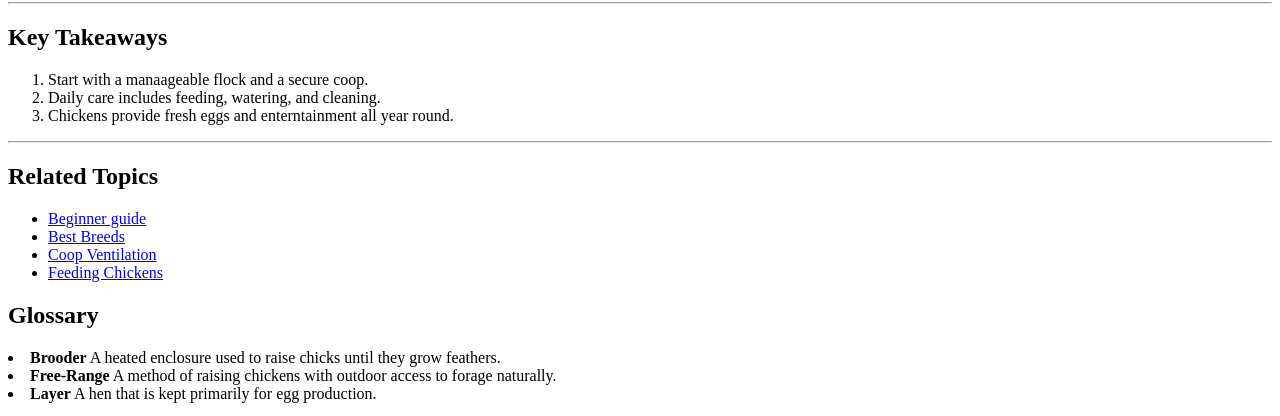
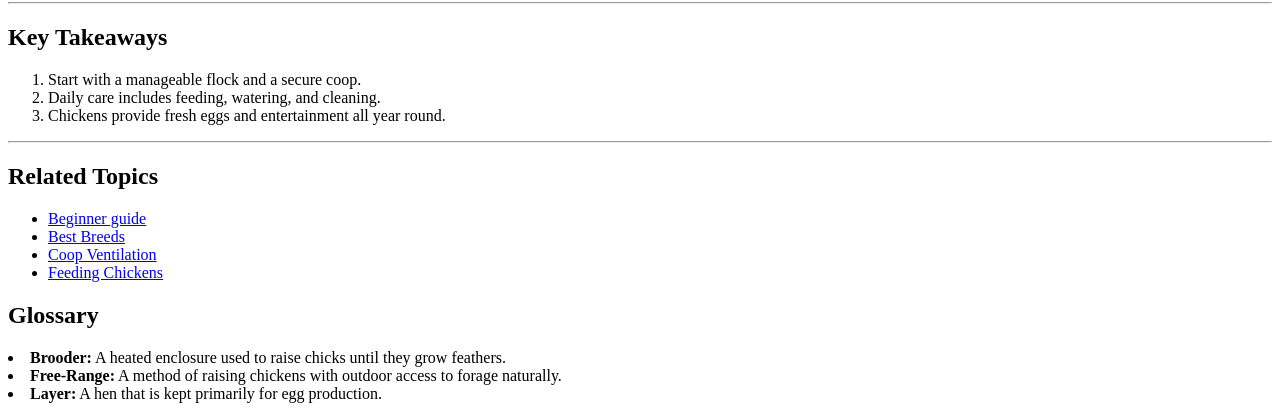
Before and after one commit to StephDenHartog/index.html, a plain HTML site: page web_design_2025/week3_assignment/index.html in a window 1280 px wide. Shown: the part 424-840 px from the top of the page. Drawn offline with Linux system fonts and the light colour scheme.

Commit message:
Finished 1.3

```diff
--- a/web_design_2025/week3_assignment/index.html
+++ b/web_design_2025/week3_assignment/index.html
@@ -38,9 +38,9 @@
                 <section id="key-takeaways">
             <h2>Key Takeaways</h2>
             <ol>
-                <li> Start with a manaageable flock and a secure coop.</li>
+                <li> Start with a manageable flock and a secure coop.</li>
                 <li> Daily care includes feeding, watering, and cleaning.</li>
-                <li> Chickens provide fresh eggs and enterntainment all year round.</li>
+                <li> Chickens provide fresh eggs and entertainment all year round.</li>
             </ol>
             </section>
             <hr/>
@@ -57,9 +57,9 @@
             <section id="Glossary">
             <h2>Glossary</h2>
             <dl>
-                <li><strong>Brooder</strong> A heated enclosure used to raise chicks until they grow feathers. </li>
-                <li><strong>Free-Range</strong> A method of raising chickens with outdoor access to forage naturally. </li>
-                <li><strong>Layer</strong> A hen that is kept primarily for egg production. </li>
+                <li><strong>Brooder:</strong> A heated enclosure used to raise chicks until they grow feathers. </li>
+                <li><strong>Free-Range:</strong> A method of raising chickens with outdoor access to forage naturally. </li>
+                <li><strong>Layer:</strong> A hen that is kept primarily for egg production. </li>
 
             </dl>
         </section>
```
